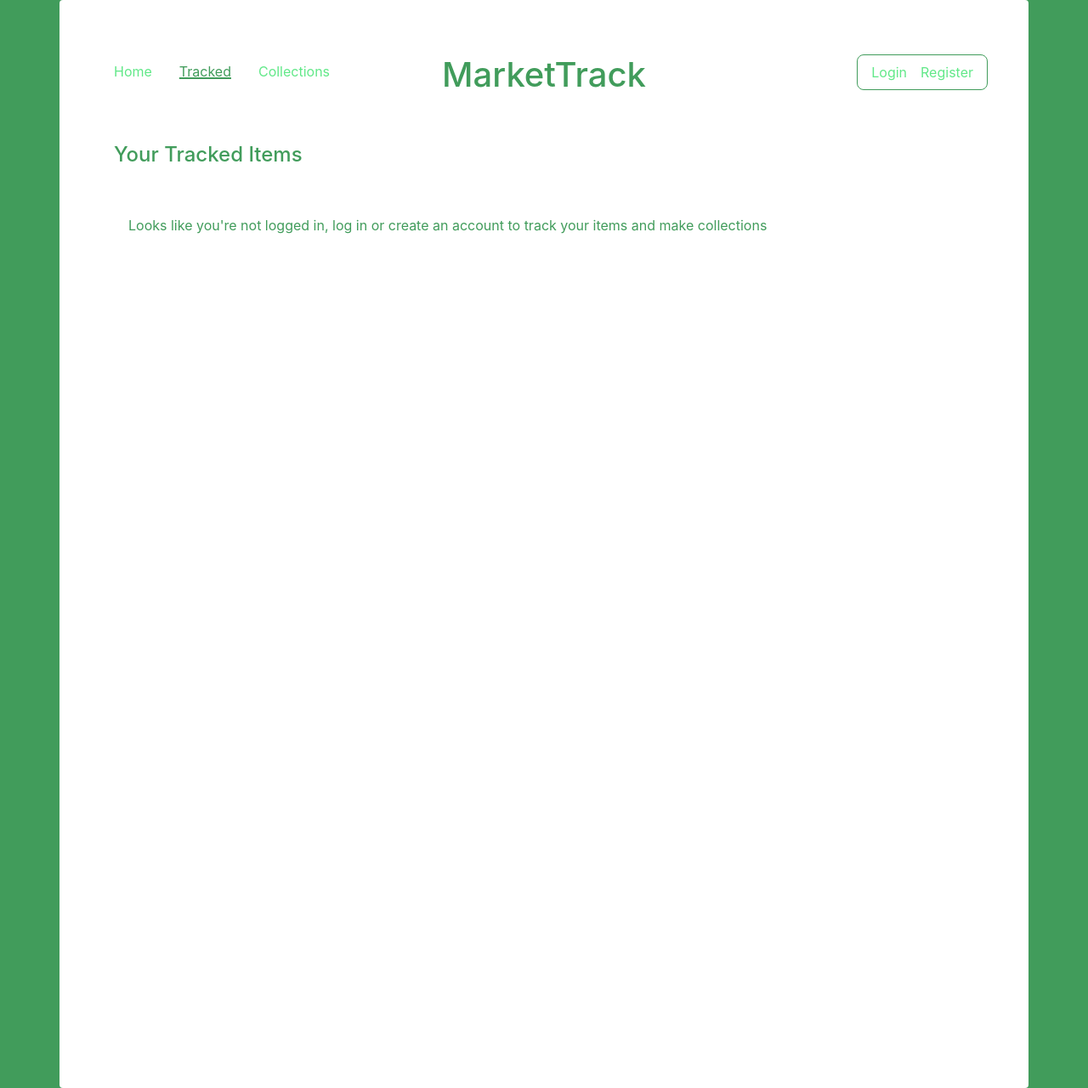
After one commit to First-Derivative/MarketTrack, a Django app: page /tracked in a window 1280 px wide. The commit adds this page. Shown: the whole page at 85% size. Run offline with Django 3.2, Linux system fonts and the light colour scheme.

Commit message:
alpha1.4

```diff
--- /dev/null
+++ b/MarketTrack/Frontend/static/Frontend/scripts/tracked_ajax_requests.js
@@ -0,0 +1,90 @@
+// Ajax Requests
+
+user_no_tracked_items_div = "<div class='row py-5 text-center'><p class='color_supp'>Looks like you don't have any tracked items, search for some items to track!</p></div>"
+user_no_collection_div = "<div class='row py-5 text-center'> <p class='color_supp'>Looks like you don't have any collections, create a collection at the collections page</p> </div>"
+
+unlogged_user_content_div = "<div class='row p-5 text-center'><p class='color_supp'>Looks like you're not logged in, log in or create an account to track your items and make collections</p></div>"
+
+//style="background-image: url(https://brain-images-ssl.cdn.dixons.com/2/6/10175862/u_10175862.jpg); background-position: center;background-size: 512px 512px; background-color: black; opacity: 0.8;">
+function buildItemCard(item)
+{
+  item_card = `<div class="card results_card text-center">
+  <div class="card-body" id="item_card_wrapper">
+  <h5 class="card-title" id="item_title">${item.name}</h5>
+  <p class="card-text" id="item_data">Data</p>
+  <p class="card-text" id="item_price">Price: &pound;${item.price}.</p>
+  <p class="card-text" id="item_timestamp">Last Checked:${item.timestamp}.</p>
+  <a href="${item.source}" class="btn std_button" id="item_source">Go somewhere</a>
+  </div>
+  </div>`
+
+  return item_card
+}
+
+// Tracked: tracked_display requests
+function getTrackedItems() {
+
+  $.ajax({
+    type: "GET",
+    url: getTracked_api,
+    success: function(response){
+
+      if(response.hasOwnProperty("noItems")){$(".container").append(user_no_tracked_items_div); return 0;}
+      if(response.hasOwnProperty("noUser")){$(".container").append(unlogged_user_content_div); return 0;}
+
+      content = response.tracked_items
+      content.reverse()
+      num_of_items = content.length
+      num_of_rows = Math.ceil(num_of_items/3)
+
+      for(i = 0; i < num_of_rows; i++)
+      {
+        $("#RESULTS").append(`<div class="row" id="tracked_row_${i}"></div>`)
+        row_identifier = "#tracked_row_" + i
+        max = 1
+        item_list = []
+        test = true
+        while(test)
+        {
+          item_wireframe = content.pop()
+          item = buildItemCard(item_wireframe)
+          item_list.push(item)
+          max += 1
+          if(content.length == 0){test = false;}
+          if(max == 3){test = false;}
+
+        }
+        for(j = 0; j < item_list.length; j ++)
+        {
+          $(row_identifier).append(item_list[j])
+        }
+      }
+
+    },
+    error: function(jqXHR, textStatus, errorThrown){
+      alert("textStatus: " + textStatus + " " + errorThrown)
+    }
+  })
+}
+
+// Tracked: collection_display request
+function getCollections() {
+
+  $.ajax({
+    type: "GET",
+    url: getCollections_api,
+    success: function(response){
+      if(response.hasOwnProperty("noCollections")){$(".container").append(user_no_collection_div)}
+      if(response.hasOwnProperty("noUser")){$(".container").append(unlogged_user_content_div)}
+
+    },
+    error: function(jqXHR, textStatus, errorThrown){
+      alert("textStatus: " + textStatus + " " + errorThrown)
+    }
+  })
+
+}
+
+// Activation for Ajax Request
+if(page == "tracked"){getTrackedItems()}
+if(page == "collections"){getCollections()}
--- a/MarketTrack/Frontend/templates/Frontend/base.html
+++ b/MarketTrack/Frontend/templates/Frontend/base.html
@@ -24,7 +24,7 @@
     <script src="https://cdn.jsdelivr.net/npm/bootstrap@4.6.0/dist/js/bootstrap.min.js" integrity="sha384-+YQ4JLhjyBLPDQt//I+STsc9iw4uQqACwlvpslubQzn4u2UU2UFM80nGisd026JF" crossorigin="anonymous"></script>
 
     <!-- App Container -->
-    <div class="container py-3 px-5 rounded fill">
+    <div class="container py-3 px-5 rounded fill" id="app">
 
       <!-- NavBar -->
       <div class="row my-5">
@@ -32,13 +32,13 @@
         <div class="col-md-4 text-right">
             <ul class="nav">
               <li class="nav-item">
-                <a class="nav-link {% if request.path == '/homepage' %}active_nav{% else %}{% endif %}" aria-current="page" href="{% url 'homepage' %}">Home</a>
+                <a class="nav-link {% if request.path == '/' %}active_nav{% else %}{% endif %}" aria-current="page" href="{% url 'homepage' %}">Home</a>
               </li>
               <li class="nav-item">
-                <a class="nav-link" href="#">Tracked</a>
+                <a class="nav-link {% if request.path == '/tracked' %}active_nav{% else %}{% endif %}" href="{% url 'tracked_page' %}">Tracked</a>
               </li>
               <li class="nav-item">
-                <a class="nav-link" href="#">Collections</a>
+                <a class="nav-link {% if request.path == '/collections' %}active_nav{% else %}{% endif %}" href="{% url 'collections_page' %}">Collections</a>
               </li>
               {% if user.is_admin %}
               <li class="nav-item">
--- /dev/null
+++ b/MarketTrack/Frontend/templates/Frontend/tracked.html
@@ -0,0 +1,22 @@
+{% extends 'Frontend/base.html' %}
+{% load static %}
+
+{% block content %}
+
+<div class="row">
+  <div class="col-md-10 ml-3">
+    <h4 class="color_supp">Your Tracked Items</h4>
+  </div>
+</div>
+
+<div class="d-flex justify-content-between" id="RESULTS">
+
+</div>
+
+<script>
+  let page = "tracked"
+  let getTracked_api = "{% url 'getTracked_api' %}"
+</script>
+<script src="{% static 'Frontend/scripts/tracked_ajax_requests.js'%}"></script>
+
+{% endblock content %}
--- a/MarketTrack/Frontend/urls.py
+++ b/MarketTrack/Frontend/urls.py
@@ -3,8 +3,8 @@ from .views import *
 
 urlpatterns = [
 
-    path('homepage', homepage_view, name="homepage"),
-    # path('/<str:user>/collections', collections_view, name="collections_page"),
-    # path('/<str:user>/tracked', trackedpage_view, name="tracked_page")
+    path('', homepage_view, name="homepage"),
+    path('collections', collections_view, name="collections_page"),
+    path('tracked', tracked_view, name="tracked_page"),
 
 ]
--- a/MarketTrack/Frontend/views.py
+++ b/MarketTrack/Frontend/views.py
@@ -8,4 +8,14 @@ from django.contrib.auth.decorators import login_required, user_passes_test
 def homepage_view(request):
   if(request.method == "GET"):
     return render(request, "Frontend/homepage.html", {})
-  return HttpResponseBadRequest("Invalid Request, ")
+  return HttpResponseBadRequest("Invalid Request")
+
+def collections_view(request):
+  if(request.method == "GET"):
+    return render(request, "Frontend/collections.html", {})
+  return HttpResponseBadRequest("Invalid Request")
+
+def tracked_view(request):
+  if(request.method == "GET"):
+    return render(request, "Frontend/tracked.html", {})
+  return HttpResponseBadRequest("Invalid Request")
```
Also changed, not shown: MarketTrack/Frontend/static/Frontend/scripts/homepage_ajax_requests.js (+2 -8 lines), MarketTrack/Frontend/templates/Frontend/collections.html (added, +18 -0 lines).
